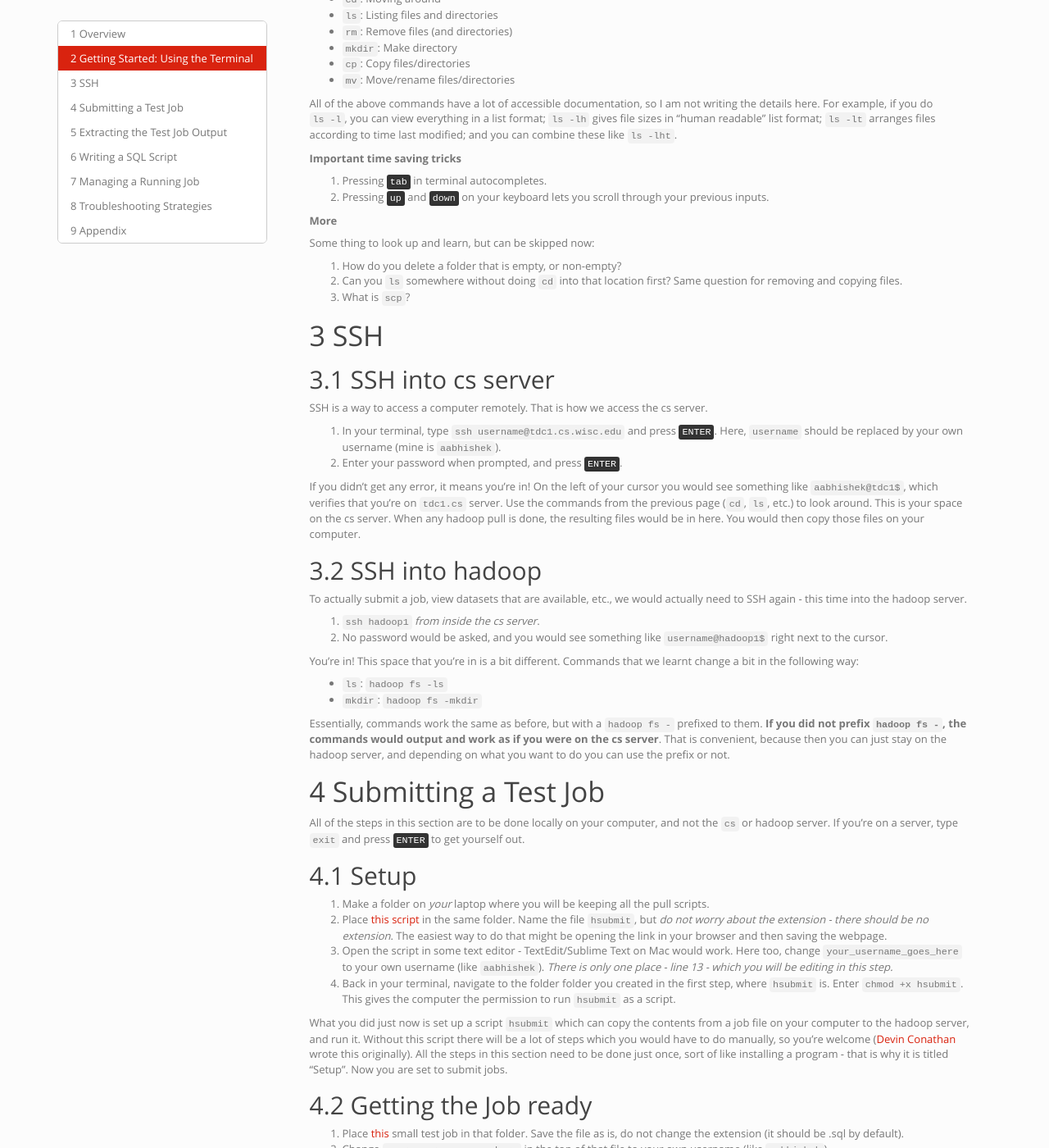
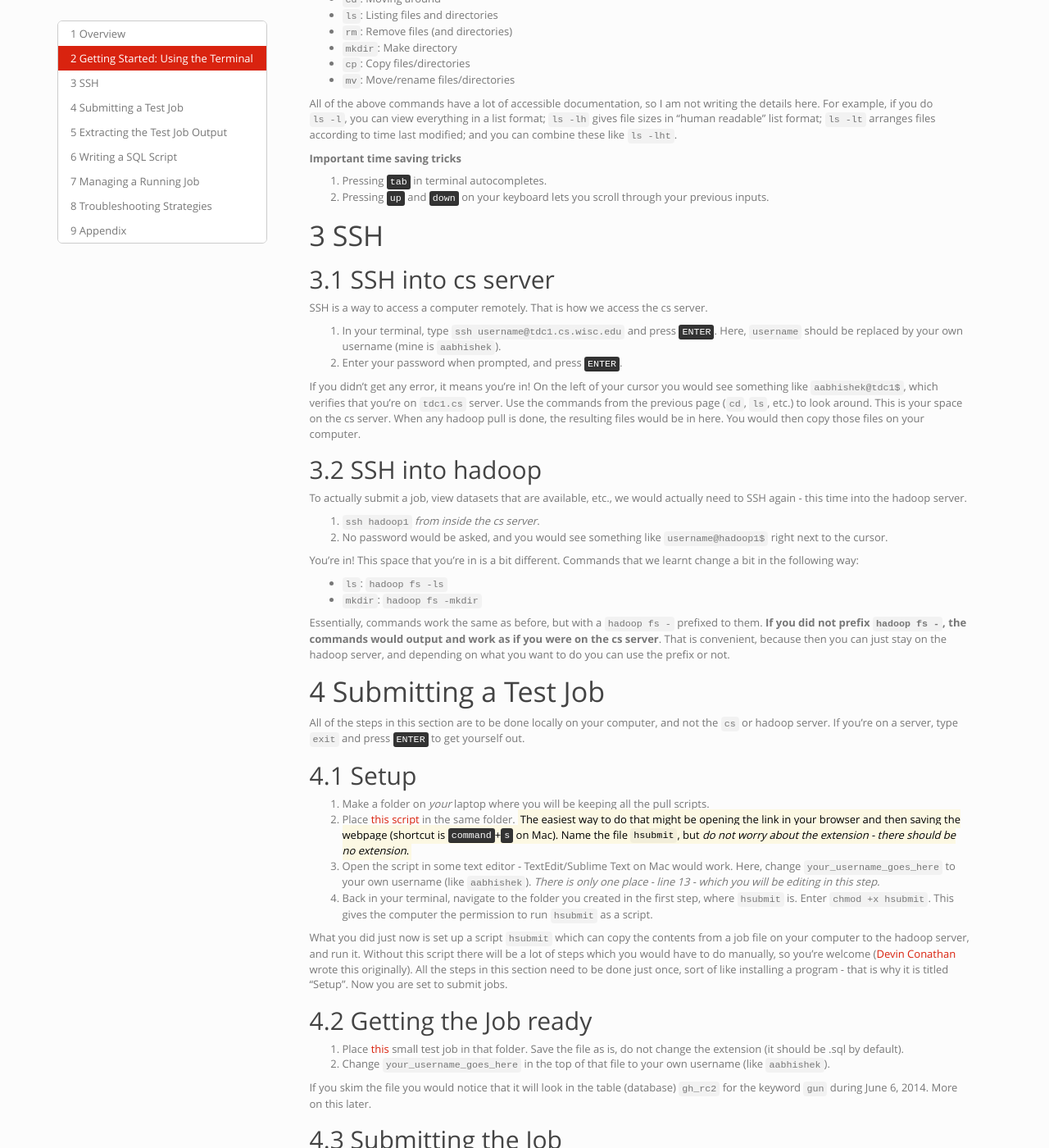
Before and after one commit to aman-abhishek/aman-abhishek.github.io, a Jekyll site: the page hadoop_guide.html, which Jekyll copies as it is, in a window 1280 px wide and 1400 px high, scrolled down 523 px. Shown: the whole window at 82% size. Built offline with Jekyll 4.4.1, drawn with Linux system fonts in a browser that asks for light colours.

Commit message:
typos, highlighted additions for Yini, removed the useless questions of scp etc in the beginning.

```diff
--- a/hadoop_guide.html
+++ b/hadoop_guide.html
@@ -250,13 +250,6 @@ div.tocify {
 <li>Pressing <kbd>tab</kbd> in terminal autocompletes.</li>
 <li>Pressing <kbd>up</kbd> and <kbd>down</kbd> on your keyboard lets you scroll through your previous inputs.</li>
 </ol>
-<p><strong>More</strong></p>
-<p>Some thing to look up and learn, but can be skipped now:</p>
-<ol style="list-style-type: decimal">
-<li>How do you delete a folder that is empty, or non-empty?</li>
-<li>Can you <code>ls</code> somewhere without doing <code>cd</code> into that location first? Same question for removing and copying files.</li>
-<li>What is <code>scp</code>?</li>
-</ol>
 </div>
 <div id="ssh" class="section level1">
 <h1><span class="header-section-number">3</span> SSH</h1>
@@ -291,9 +284,9 @@ div.tocify {
 <h2><span class="header-section-number">4.1</span> Setup</h2>
 <ol style="list-style-type: decimal">
 <li>Make a folder on <em>your</em> laptop where you will be keeping all the pull scripts.</li>
-<li>Place <a href="https://raw.githubusercontent.com/amanabhishk/hadoop_guide/master/hsubmit">this script</a> in the same folder. Name the file <code>hsubmit</code>, but <em>do not worry about the extension - there should be no extension</em>. The easiest way to do that might be opening the link in your browser and then saving the webpage.</li>
-<li>Open the script in some text editor - TextEdit/Sublime Text on Mac would work. Here too, change <code>your_username_goes_here</code> to your own username (like <code>aabhishek</code>). <em>There is only one place - line 13 - which you will be editing in this step.</em></li>
-<li>Back in your terminal, navigate to the folder folder you created in the first step, where <code>hsubmit</code> is. Enter <code>chmod +x hsubmit</code>. This gives the computer the permission to run <code>hsubmit</code> as a script.</li>
+<li>Place <a href="https://raw.githubusercontent.com/amanabhishk/hadoop_guide/master/hsubmit">this script</a> in the same folder. <mark>The easiest way to do that might be opening the link in your browser and then saving the webpage (shortcut is <kbd>command</kbd>+<kbd>s</kbd> on Mac). Name the file <code>hsubmit</code>, but <em>do not worry about the extension - there should be no extension</em>. </mark></li>
+<li>Open the script in some text editor - TextEdit/Sublime Text on Mac would work. Here, change <code>your_username_goes_here</code> to your own username (like <code>aabhishek</code>). <em>There is only one place - line 13 - which you will be editing in this step.</em></li>
+<li>Back in your terminal, navigate to the folder you created in the first step, where <code>hsubmit</code> is. Enter <code>chmod +x hsubmit</code>. This gives the computer the permission to run <code>hsubmit</code> as a script.</li>
 </ol>
 <p>What you did just now is set up a script <code>hsubmit</code> which can copy the contents from a job file on your computer to the hadoop server, and run it. Without this script there will be a lot of steps which you would have to do manually, so you’re welcome (<a href="https://github.com/dconathan">Devin Conathan</a> wrote this originally). All the steps in this section need to be done just once, sort of like installing a program - that is why it is titled “Setup”. Now you are set to submit jobs.</p>
 </div>
@@ -323,12 +316,12 @@ div.tocify {
 <p>The output from <code>test.sql</code> is now on the hadoop server. It is not in <code>csv</code> format - its scattered into tiny files. In order to get the job output as a single csv file:</p>
 <ol style="list-style-type: decimal">
 <li>Get onto the hadoop server.</li>
-<li>You can check that your job’s output is there or not by doing <code>hadoop fs -ls</code>. You should see <code>gun</code> when you do so, and the corresponding listed date of file creation should make sense. <code>gun</code> is the raw output which consists of many tiny files - it is not a regular csv file, which is what we want.</li>
-<li>The next step is to use <code>getmerge</code> command to convert the raw <code>gun</code> to <code>gun.csv</code>, where the latter would be the final output. Do do this, do <code>hadoop fs -getmerge gun gun.csv</code>.</li>
-<li>If you did <code>ls</code> now, you will see <code>gun.csv</code> in the cs directory. <code>gun.csv</code> contains the data from your job, ready for analysis and publication!</li>
+<li><mark>You can check that your job’s output is there or not by doing <code>hadoop fs -ls</code>. You should see <code>gun</code> when you do so, and the corresponding listed date of file creation should make sense. <code>gun</code> is the raw output which consists of many tiny files - it is not a regular csv file, which is what we want.</mark></li>
+<li><mark>The next step is to use <code>getmerge</code> command to convert the raw <code>gun</code> to <code>gun.csv</code>, where the latter would be the final output. Do do this, do <code>hadoop fs -getmerge gun gun.csv</code>. </mark></li>
+<li><mark>If you did <code>ls</code> now, you will see <code>gun.csv</code> in the cs directory. <code>gun.csv</code> contains the data from your job, ready for analysis and publication!</mark></li>
 </ol>
 <p>Note 1: <code>gun</code> is the name of the raw output from the pull. The name of the raw output is mentioned in the top line of <code>test.sql</code>. You could change this in the SQL file, and that would change the output name.</p>
-<p>Note 2: The general structure of <code>getmerge</code> command is <code>hadoop fs -getmerge rawoutputXYZ final.csv</code>, where the name <code>final</code> is of your choosing, and <code>rawoutputXYZ</code> is the name of the raw output.</p>
+<p><mark>Note 2: The general structure of <code>getmerge</code> command is <code>hadoop fs -getmerge rawoutputXYZ final.csv</code>, where the name <code>final</code> is of your choosing, and <code>rawoutputXYZ</code> is the name of the raw output.</mark></p>
 </div>
 <div id="moving-the-output-to-your-computer" class="section level2">
 <h2><span class="header-section-number">5.2</span> Moving the output to your computer</h2>
```
